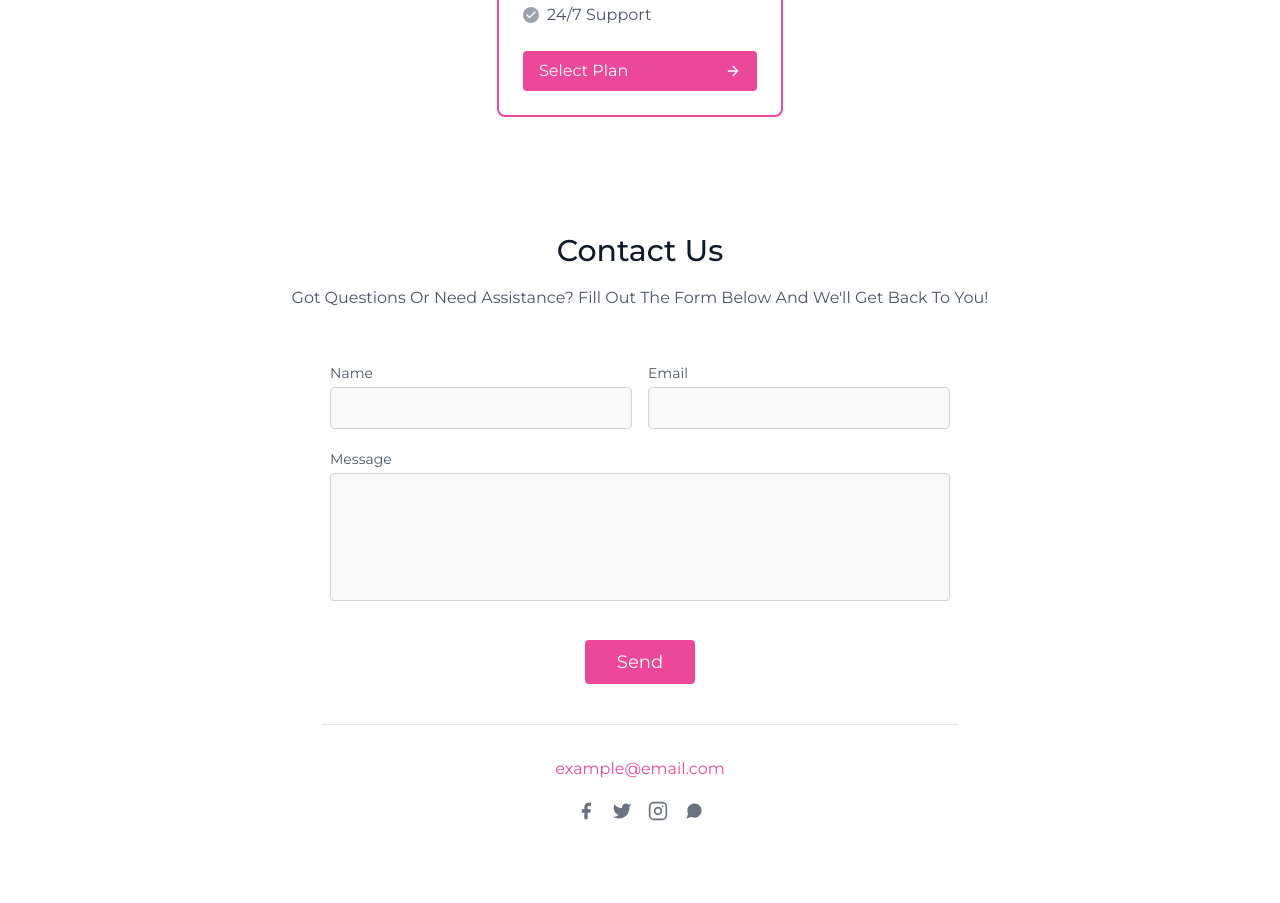
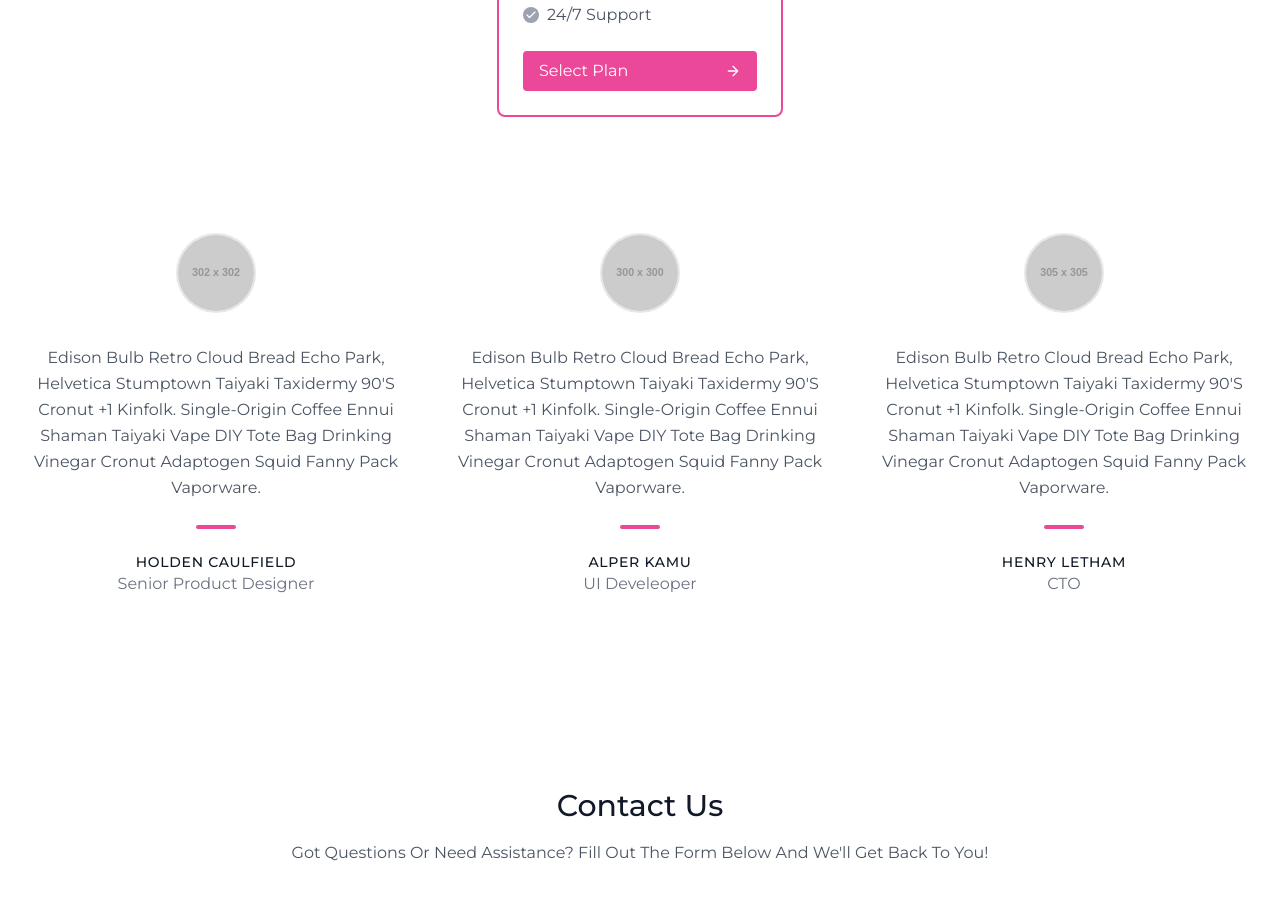
Before and after one commit to huzaimabinamjad07/tiktokshop, a plain HTML site: page index.html in a window 1280 px wide. Shown: the part 2367-3270 px from the top of the page. Drawn offline with nearby package versions, Linux system fonts and the light colour scheme; placeholder pictures from the web are drawn by us.

Commit message:
added testimonials

```diff
--- a/index.html
+++ b/index.html
@@ -449,6 +449,89 @@
 
     <!-- Pricing Section Ends -->
 
+    <!-- Testimonials Secton Starts -->
+
+    <section class="text-gray-600 body-font">
+      <div class="container px-5 py-24 mx-auto">
+        <div class="flex flex-wrap -m-4">
+          <div class="lg:w-1/3 lg:mb-0 mb-6 p-4">
+            <div class="h-full text-center">
+              <img
+                alt="testimonial"
+                class="w-20 h-20 mb-8 object-cover object-center rounded-full inline-block border-2 border-gray-200 bg-gray-100"
+                src="https://dummyimage.com/302x302"
+              />
+              <p class="leading-relaxed">
+                Edison bulb retro cloud bread echo park, helvetica stumptown
+                taiyaki taxidermy 90's cronut +1 kinfolk. Single-origin coffee
+                ennui shaman taiyaki vape DIY tote bag drinking vinegar cronut
+                adaptogen squid fanny pack vaporware.
+              </p>
+              <span
+                class="inline-block h-1 w-10 rounded bg-pink-500 mt-6 mb-4"
+              ></span>
+              <h2
+                class="text-gray-900 font-medium title-font tracking-wider text-sm"
+              >
+                HOLDEN CAULFIELD
+              </h2>
+              <p class="text-gray-500">Senior Product Designer</p>
+            </div>
+          </div>
+          <div class="lg:w-1/3 lg:mb-0 mb-6 p-4">
+            <div class="h-full text-center">
+              <img
+                alt="testimonial"
+                class="w-20 h-20 mb-8 object-cover object-center rounded-full inline-block border-2 border-gray-200 bg-gray-100"
+                src="https://dummyimage.com/300x300"
+              />
+              <p class="leading-relaxed">
+                Edison bulb retro cloud bread echo park, helvetica stumptown
+                taiyaki taxidermy 90's cronut +1 kinfolk. Single-origin coffee
+                ennui shaman taiyaki vape DIY tote bag drinking vinegar cronut
+                adaptogen squid fanny pack vaporware.
+              </p>
+              <span
+                class="inline-block h-1 w-10 rounded bg-pink-500 mt-6 mb-4"
+              ></span>
+              <h2
+                class="text-gray-900 font-medium title-font tracking-wider text-sm"
+              >
+                ALPER KAMU
+              </h2>
+              <p class="text-gray-500">UI Develeoper</p>
+            </div>
+          </div>
+          <div class="lg:w-1/3 lg:mb-0 p-4">
+            <div class="h-full text-center">
+              <img
+                alt="testimonial"
+                class="w-20 h-20 mb-8 object-cover object-center rounded-full inline-block border-2 border-gray-200 bg-gray-100"
+                src="https://dummyimage.com/305x305"
+              />
+              <p class="leading-relaxed">
+                Edison bulb retro cloud bread echo park, helvetica stumptown
+                taiyaki taxidermy 90's cronut +1 kinfolk. Single-origin coffee
+                ennui shaman taiyaki vape DIY tote bag drinking vinegar cronut
+                adaptogen squid fanny pack vaporware.
+              </p>
+              <span
+                class="inline-block h-1 w-10 rounded bg-pink-500 mt-6 mb-4"
+              ></span>
+              <h2
+                class="text-gray-900 font-medium title-font tracking-wider text-sm"
+              >
+                HENRY LETHAM
+              </h2>
+              <p class="text-gray-500">CTO</p>
+            </div>
+          </div>
+        </div>
+      </div>
+    </section>
+
+    <!-- Testimonials Secton Ends -->
+
     <!-- Contact Section Starts -->
 
     <section class="text-gray-600 body-font relative" id="contact">
```
